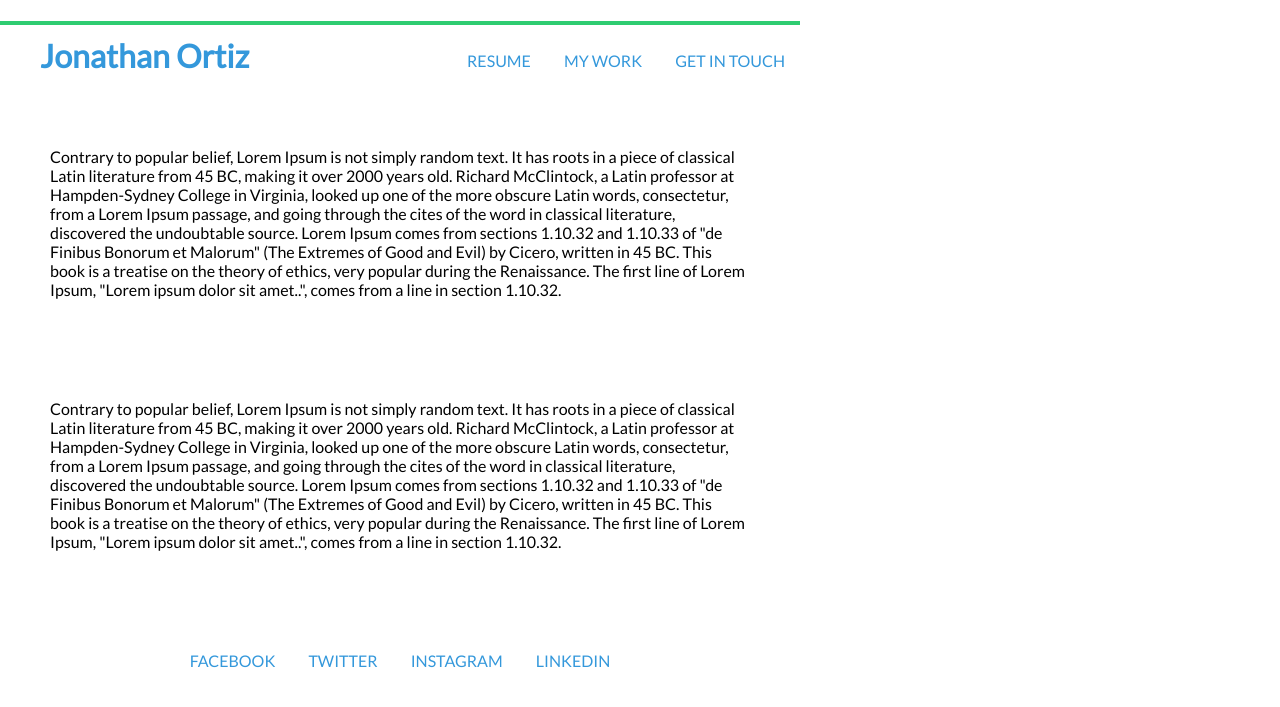
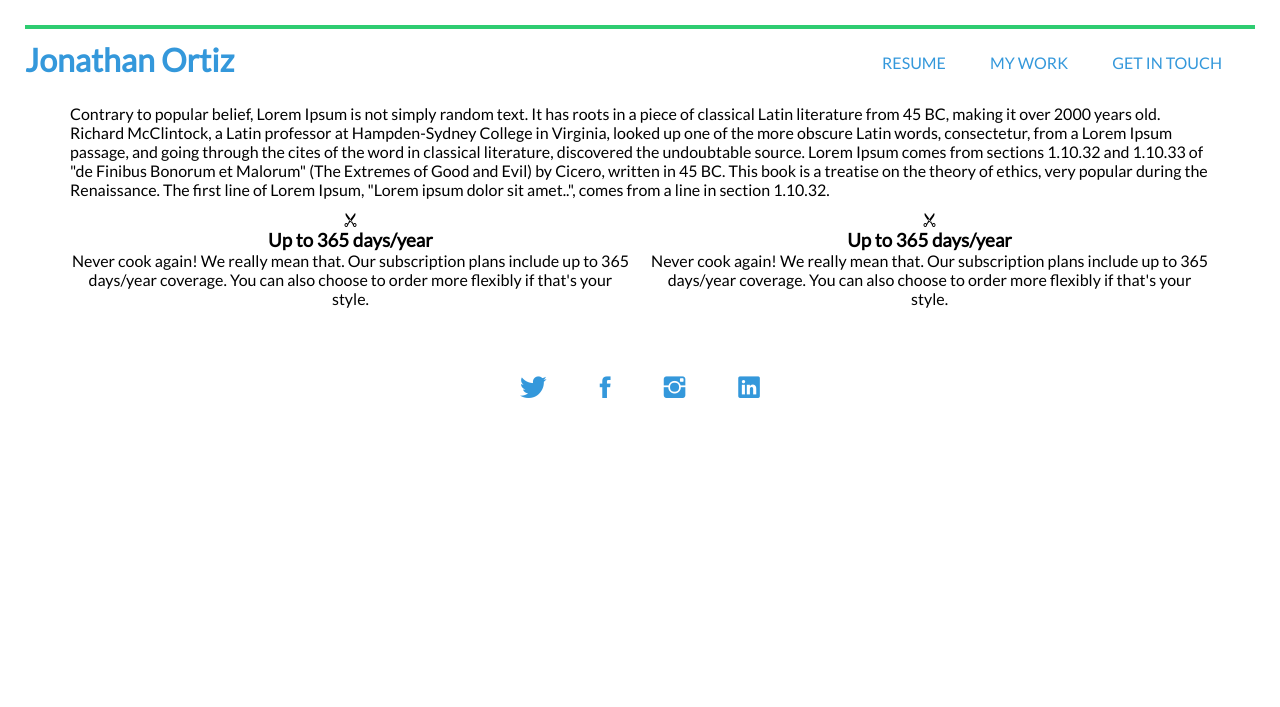
Before and after one commit to J0natr0n/j0natr0n.github.io, a PHP site: page /my-resume/index.html in a window 1280 px wide. Shown: the top 707 px of the page. Run offline with PHP 8.4, Linux system fonts and the light colour scheme.

Commit message:
changes response

```diff
--- a/my-resume/css/grid.css
+++ b/my-resume/css/grid.css
@@ -52,6 +52,7 @@
 
 .span-1-of-2 {
 	width: 49.2%;
+    text-align: center;
 }
 
 /*  GO FULL WIDTH AT LESS THAN 480 PIXELS */
--- a/my-resume/css/style.css
+++ b/my-resume/css/style.css
@@ -1,21 +1,28 @@
-*{
-    margin: 0;
+* {
     padding: 0;
+    margin: 0 auto;
     box-sizing: border-box;
 }
+body {
 
-body {
-    width: 800px;
     font-family: 'lato', sans-serif;
 }
 
+header {
+    margin: 25px;
+}
+
+header a {
+    text-decoration: none;
+}
 .main-nav {
     float: right;
-    margin-top: 30px;
+    margin-top: 28px;
 }
 
 .main-nav li {
     display: inline-block;
+    margin-right: 25px;
 
 }
 
@@ -36,7 +43,7 @@ body {
 
 .main-nav li a {
     text-decoration: none;
-    padding: 5px 15px 5px 15px;
+    padding: 0px 8px 0 8px;
     color: #3498db;
 }
 
@@ -44,11 +51,15 @@ h1 {
     border-top: 4px solid #2ecc71;
     padding-top: 11px;
     color: #3498db;
-    padding-left: 40px;
+    text-align: left;
+    margin: 0;
 }
 
 .sub-nav li {
     display: inline-block;
+    font-size: 180%;
+    padding-left: 10px;
+    padding-right: 10px
 }
 
 .sub-nav li a {
@@ -64,23 +75,28 @@ h1 {
     text-decoration: none;
     text-transform: uppercase;
     border-bottom: 2px solid transparent;
-    transform: border-bottom 0.2s;
+    transform: border-bottom 0.5s;
 }
 
 
 .sub-nav li a:hover,
 .sub-nav li a:active {
-    border-bottom: 2px solid #2ecc71;
+    border: 2px solid #2ecc71;
+    border-radius: 10%;
+    height: 54px;
+    width: 54px;
 }
-
-p {
-    padding: 50px;
-}
-
-
-
 
 footer {
     margin-top: 50px;
     text-align: center;
 }
+
+.top-row{
+    margin: 0 auto;
+}
+
+.row {
+    max-width: 1140px;
+
+}
--- a/my-resume/index.html
+++ b/my-resume/index.html
@@ -9,12 +9,13 @@
         <link rel="stylesheet" href="css/grid.css">
         <link rel="stylesheet" href="css/queries.css">
         <link rel="stylesheet" href="css/normalize.css">
+        <link rel="stylesheet" type="text/css" href="http://code.ionicframework.com/ionicons/2.0.1/css/ionicons.min.css">
         <link href='http://fonts.googleapis.com/css?family=Lato:100,300,400,300italic' rel='stylesheet' type='text/css'>
 
     </head>
 
 
-
+    <div class="top-row">
     <body>
         <header>
             <nav class="main-nav">
@@ -24,32 +25,38 @@
                     <li><a href="#">Get In Touch</a></li>
                 </ul>
             </nav>
-            <h1>Jonathan Ortiz</h1>
+        <a href="http://jonatron.org"><h1>Jonathan Ortiz</h1></a>
+
         </header>
-
-    <div>
-        <p>
-        Contrary to popular belief, Lorem Ipsum is not simply random text. It has roots in a piece of classical Latin literature from 45 BC, making it over 2000 years old. Richard McClintock, a Latin professor at Hampden-Sydney College in Virginia, looked up one of the more obscure Latin words, consectetur, from a Lorem Ipsum passage, and going through the cites of the word in classical literature, discovered the undoubtable source. Lorem Ipsum comes from sections 1.10.32 and 1.10.33 of "de Finibus Bonorum et Malorum" (The Extremes of Good and Evil) by Cicero, written in 45 BC. This book is a treatise on the theory of ethics, very popular during the Renaissance. The first line of Lorem Ipsum, "Lorem ipsum dolor sit amet..", comes from a line in section 1.10.32.
-        </p>
-
     </div>
 
-    <div>
+    <div class="row">
+        <p>Contrary to popular belief, Lorem Ipsum is not simply random text. It has roots in a piece of classical Latin literature from 45 BC, making it over 2000 years old. Richard McClintock, a Latin professor at Hampden-Sydney College in Virginia, looked up one of the more obscure Latin words, consectetur, from a Lorem Ipsum passage, and going through the cites of the word in classical literature, discovered the undoubtable source. Lorem Ipsum comes from sections 1.10.32 and 1.10.33 of "de Finibus Bonorum et Malorum" (The Extremes of Good and Evil) by Cicero, written in 45 BC. This book is a treatise on the theory of ethics, very popular during the Renaissance. The first line of Lorem Ipsum, "Lorem ipsum dolor sit amet..", comes from a line in section 1.10.32.</p>
+    </div>
 
-        <p>
-        Contrary to popular belief, Lorem Ipsum is not simply random text. It has roots in a piece of classical Latin literature from 45 BC, making it over 2000 years old. Richard McClintock, a Latin professor at Hampden-Sydney College in Virginia, looked up one of the more obscure Latin words, consectetur, from a Lorem Ipsum passage, and going through the cites of the word in classical literature, discovered the undoubtable source. Lorem Ipsum comes from sections 1.10.32 and 1.10.33 of "de Finibus Bonorum et Malorum" (The Extremes of Good and Evil) by Cicero, written in 45 BC. This book is a treatise on the theory of ethics, very popular during the Renaissance. The first line of Lorem Ipsum, "Lorem ipsum dolor sit amet..", comes from a line in section 1.10.32.
-        </p>
+    <div class="row">
+                <div class="col span-1-of-2 box">
+                    <i class="ion-scissors"></i>
+                    <h3>Up to 365 days/year</h3>
+                    <p>Never cook again! We really mean that. Our subscription plans include up to 365 days/year coverage. You can also choose to order more flexibly if that's your style.
+                    </p>
+                </div>
 
-
+                <div class="col span-1-of-2 box">
+                    <i class="ion-scissors"></i>
+                    <h3>Up to 365 days/year</h3>
+                    <p>Never cook again! We really mean that. Our subscription plans include up to 365 days/year coverage. You can also choose to order more flexibly if that's your style.
+                    </p>
+                </div>
     </div>
 
 
     <footer>
         <ul class="sub-nav">
-            <li><a href="#">Facebook</a></li>
-            <li><a href="#">Twitter</a></li>
-            <li><a href="#">Instagram</a></li>
-            <li><a href="#">LinkedIn</a></li>
+            <li><a href="#"><i class="ion-social-twitter"></i></a></li>
+            <li><a href="#"><i class="ion-social-facebook"></i></a></li>
+            <li><a href="#"><i class="ion-social-instagram"></i></a></li>
+            <li><a href="#"><i class="ion-social-linkedin"></i></a></li>
         </ul>
 
 
```
Also changed, not shown: my-resume/img/logo.png (added), my-resume/img/sfbg.jpeg (added).
